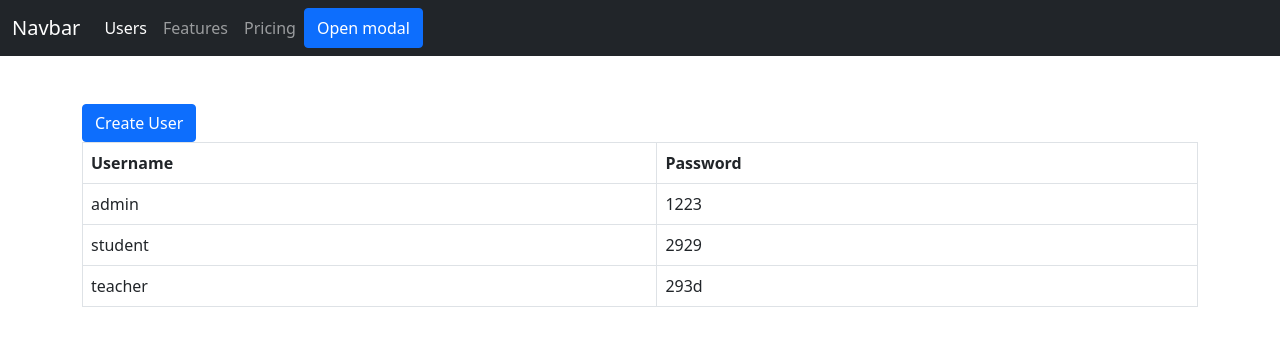
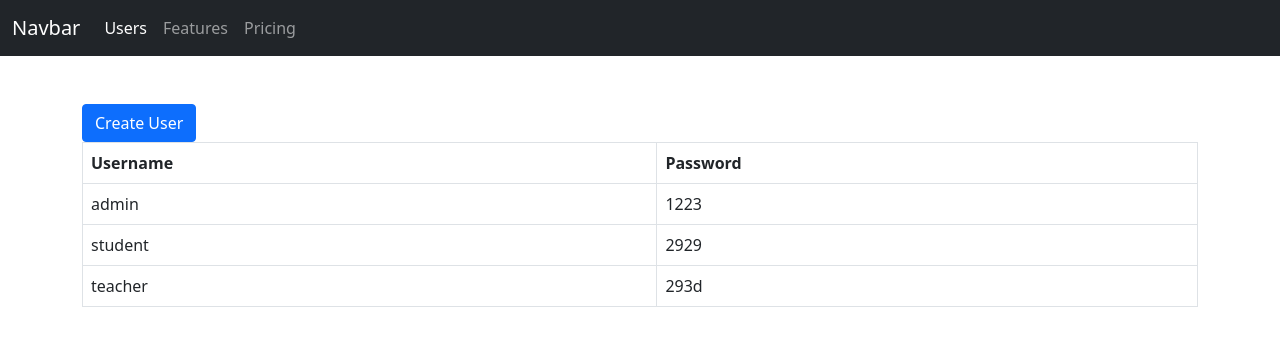
Before and after one commit to radytrainer/mvc_start_code, a PHP site: page /user in a window 1280 px wide. Shown: the top 346 px of the page. Run offline with PHP 8.4, Linux system fonts and the light colour scheme; data comes from the database, SQL or seed files in the repository.

Commit message:
remove button

```diff
--- a/views/layouts/navbar.php
+++ b/views/layouts/navbar.php
@@ -9,9 +9,7 @@
                 <a class="nav-link active" aria-current="page" href="/user">Users</a>
                 <a class="nav-link" href="#">Features</a>
                 <a class="nav-link" href="#">Pricing</a>
-                <button type="button" class="btn btn-primary" data-bs-toggle="modal" data-bs-target="#myModal">
-                    Open modal
-                </button>
+
             </div>
         </div>
     </div>
```
